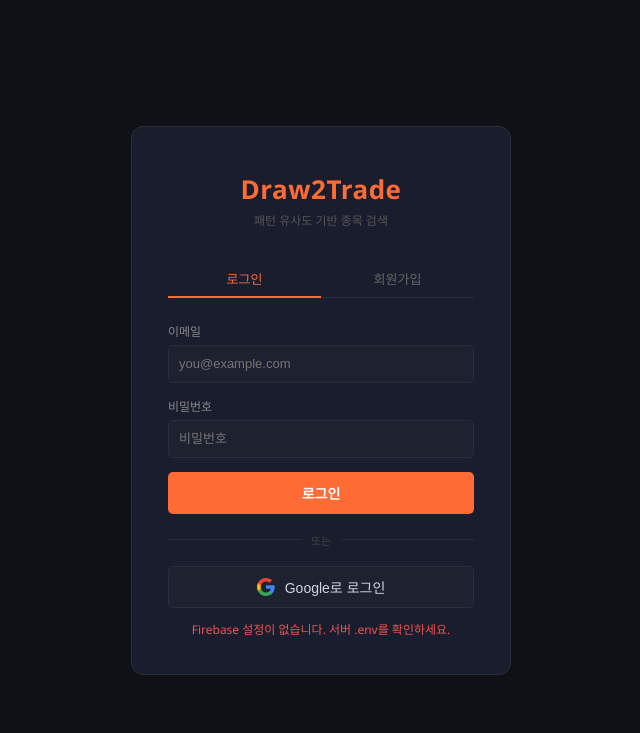
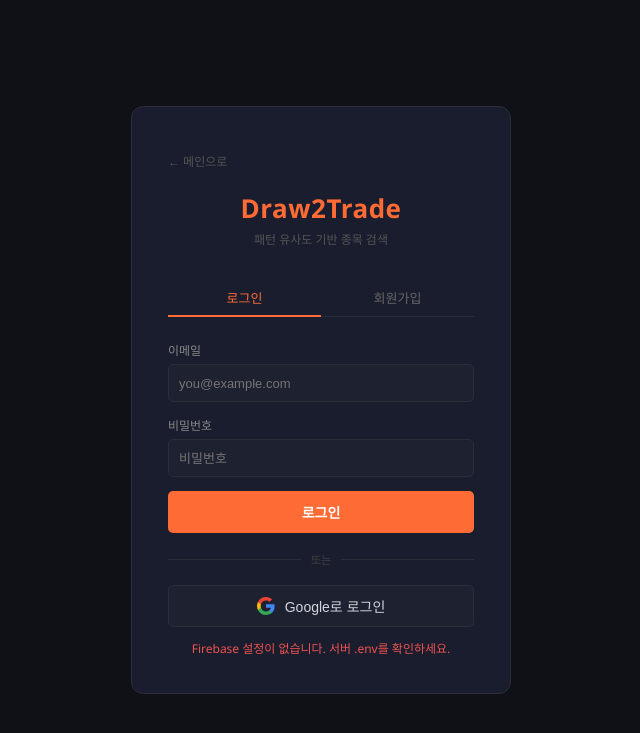
Before and after one commit to kwj15934-spec/Draw2Trade, a FastAPI app: page /login in a window 1280 px wide. Shown: the top 733 px of the page, without its empty margins (319-959 px from the left). Run offline with FastAPI, Linux system fonts and the light colour scheme.

Commit message:
ui: KR/US 버튼 크기 확대, 로그인 페이지 뒤로가기 추가
Co-Authored-By: Claude Sonnet 4.6 <noreply@anthropic.com>

```diff
--- a/templates/login.html
+++ b/templates/login.html
@@ -163,10 +163,27 @@
       margin-top: 12px;
       text-align: center;
     }
+
+    .btn-back {
+      display: inline-flex;
+      align-items: center;
+      gap: 5px;
+      background: none;
+      border: none;
+      color: #555;
+      font-size: 12px;
+      cursor: pointer;
+      padding: 0;
+      margin-bottom: 20px;
+      text-decoration: none;
+      transition: color 0.15s;
+    }
+    .btn-back:hover { color: #d1d4dc; }
   </style>
 </head>
 <body>
   <div class="login-card">
+    <a href="/" class="btn-back">&#8592; 메인으로</a>
     <div class="brand">Draw2Trade</div>
     <div class="subtitle">패턴 유사도 기반 종목 검색</div>
 
```
Also changed, not shown: templates/base.html (+5 -5 lines).
